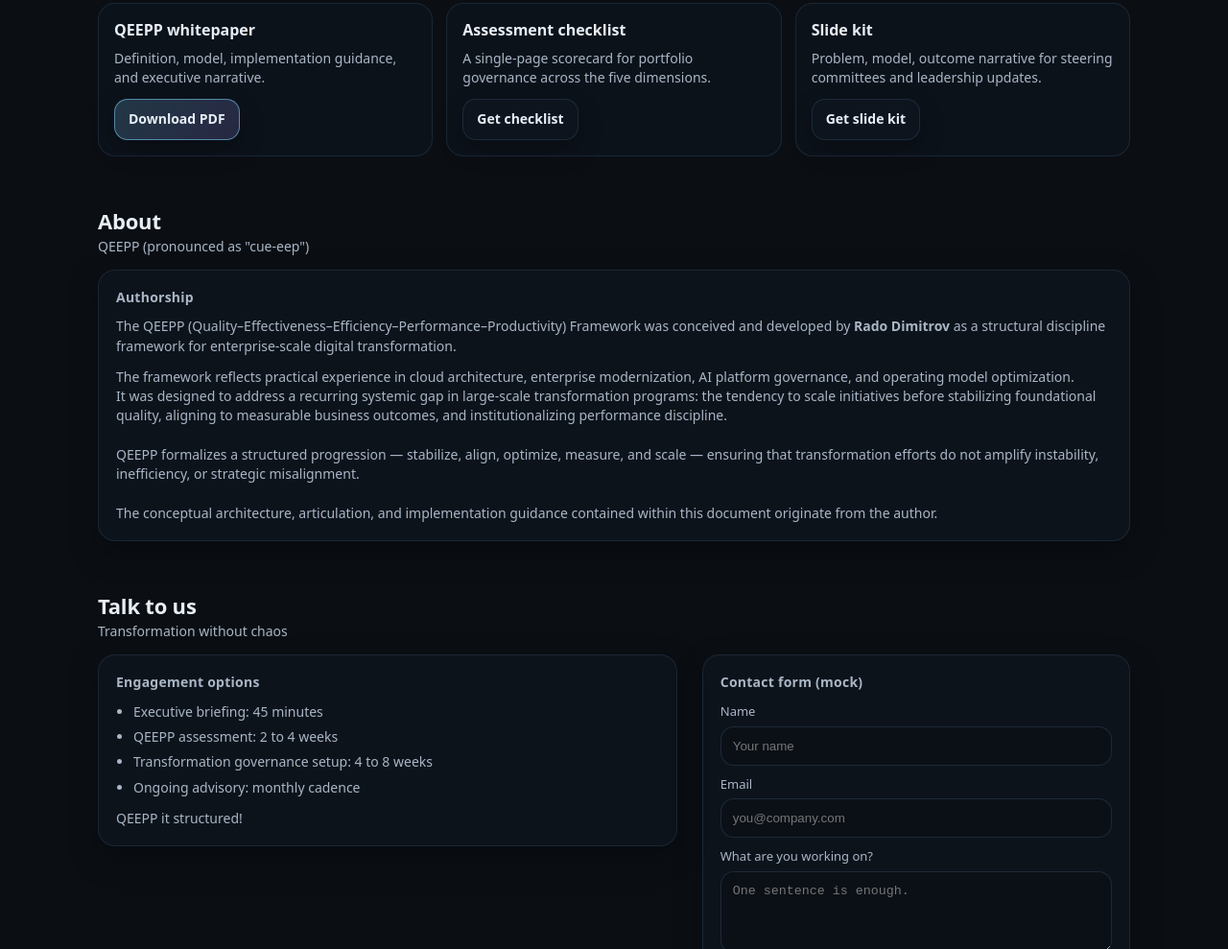
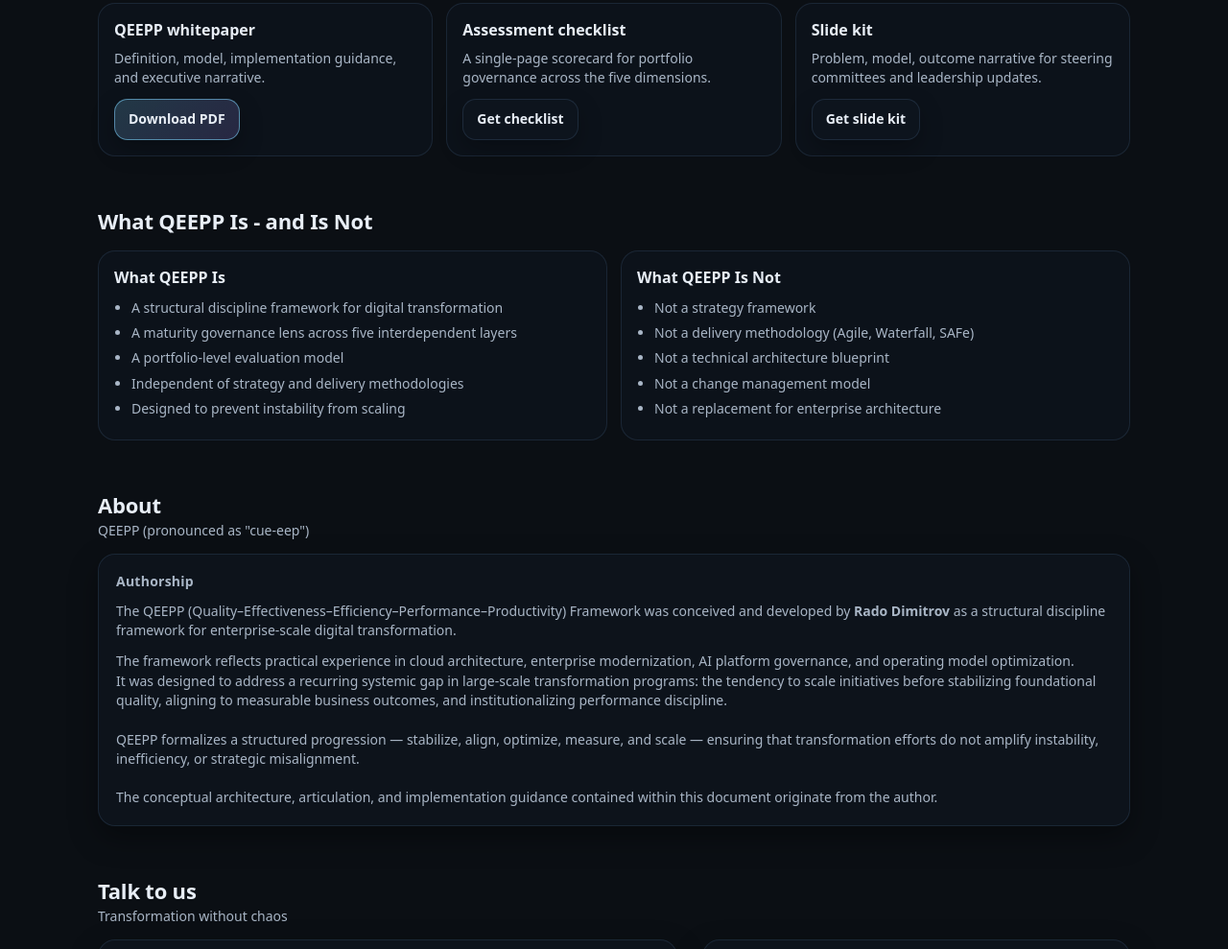
Before and after one commit to qeepp/qeepp.github.io, a plain HTML site: page index.html in a window 1280 px wide. Shown: the part 2386-3375 px from the top of the page at 96% size. Drawn offline with Linux system fonts and the light colour scheme.

Commit message:
Update index.html

```diff
--- a/index.html
+++ b/index.html
@@ -298,7 +298,7 @@
       background: var(--accent);
       box-shadow: 0 0 0 6px rgba(125,211,252,.10);
     }
-	/* height of your sticky header + a little breathing room */
+	/* height of the sticky header + a little breathing room */
 	:root { --scroll-offset: 86px; }
 	/* apply to all sections you jump to */
 	section[id] { scroll-margin-top: var(--scroll-offset); }
@@ -309,12 +309,10 @@
 	  color: var(--accent);
 	  margin-right: 1px;
 	}
-
 	.ascent-bg {
 	  position: relative;
 	  overflow: hidden;
 	}
-
 	.ascent-bg::before {
 	  content: "";
 	  position: absolute;
@@ -322,25 +320,28 @@
 	  background: linear-gradient(
 	    to bottom,
 	    rgba(125, 211, 252, 0.5),
-    transparent 100%
-  );
+	    transparent 100%);
 	  clip-path: polygon(
-  50% 10%,     /* tip */
+	  50% 10%,    /* tip */
 	  70% 31%,    /* right head */
 	  60% 31%,    /* shaft right */
 	  60% 85%,    /* shaft bottom */
 	  40% 85%,    /* shaft bottom left */
 	  40% 31%,    /* shaft left */
-  30% 31%     /* left head */
-);
+	  30% 31%     /* left head */);
 	  pointer-events: none;
 	  z-index: 0;
 	}
-
 	.ascent-bg > * {
 	  position: relative;
 	  z-index: 1;
 	}
+	.panel2{
+      display:grid;
+      grid-template-columns: repeat(2, 1fr);
+      gap:14px;
+    }
+    @media (max-width: 940px){ .cards{grid-template-columns:1fr} }
   </style>
 </head>
 
@@ -683,6 +684,39 @@
     </div>
   </section>
 
+  <!-- IS NOT -->
+  <section id="is-not" class="section">
+    <div class="wrap">
+      <div class="sectionHeader">
+        <div>
+          <h2>What QEEPP Is - and Is Not</h2>
+        </div>
+      </div>
+		<div class="panel2">
+		  <div class="card">
+			  <h3>What QEEPP Is</h3>
+			  <ul class="bullets">
+				<li>A structural discipline framework for digital transformation</li>
+				<li>A maturity governance lens across five interdependent layers</li>
+				<li>A portfolio-level evaluation model</li>
+				<li>Independent of strategy and delivery methodologies</li>
+				<li>Designed to prevent instability from scaling</li>
+			  </ul>
+			</div>
+			<div class="card">
+			  <h3>What QEEPP Is Not</h3>
+			  <ul class="bullets">
+				<li>Not a strategy framework</li>
+				<li>Not a delivery methodology (Agile, Waterfall, SAFe)</li>
+				<li>Not a technical architecture blueprint</li>
+				<li>Not a change management model</li>
+				<li>Not a replacement for enterprise architecture</li>
+			  </ul>
+			</div>
+		</div>
+    </div>
+  </section>
+
   <!-- ABOUT -->
   <section id="about" class="section">
     <div class="wrap">
@@ -736,23 +770,21 @@
 
         <div class="panel">
           <h3>Contact form (mock)</h3>
-          <form onsubmit="event.preventDefault(); alert('Kindly use email at this time');">
+          <form id="contactForm" action="https://formspree.io/f/mykdbokp" method="POST"">
             <label style="display:block; font-size:13px; color:var(--muted); margin:8px 0 6px;">Name</label>
-            <input required type="text" placeholder="Your name"
+            <input name="name" required type="text" placeholder="Your name"
               style="width:100%; padding:12px 12px; border-radius:14px; border:1px solid rgba(35,50,68,.75); background: rgba(11,15,20,.45); color:var(--text); outline:none;" />
-
             <label style="display:block; font-size:13px; color:var(--muted); margin:10px 0 6px;">Email</label>
-            <input required type="email" placeholder="you@company.com"
+            <input name="email" required type="email" placeholder="you@company.com"
               style="width:100%; padding:12px 12px; border-radius:14px; border:1px solid rgba(35,50,68,.75); background: rgba(11,15,20,.45); color:var(--text); outline:none;" />
-
             <label style="display:block; font-size:13px; color:var(--muted); margin:10px 0 6px;">What are you working on?</label>
-            <textarea required rows="4" placeholder="One sentence is enough."
+            <textarea name="message" required rows="4" placeholder="One sentence is enough."
               style="width:100%; padding:12px 12px; border-radius:14px; border:1px solid rgba(35,50,68,.75); background: rgba(11,15,20,.45); color:var(--text); outline:none; resize:vertical;"></textarea>
-
             <div style="display:flex; gap:10px; margin-top:12px; flex-wrap:wrap;">
               <button class="btn primary" type="submit">Send</button>
               <a class="btn" href="mailto:contact@qeepp.com">Email instead</a>
             </div>
+			<input type="hidden" name="_subject" value="New QEEPP Inquiry">
           </form>
         </div>
       </div>
```
Lines whose indentation alone changed are shown as unchanged.
